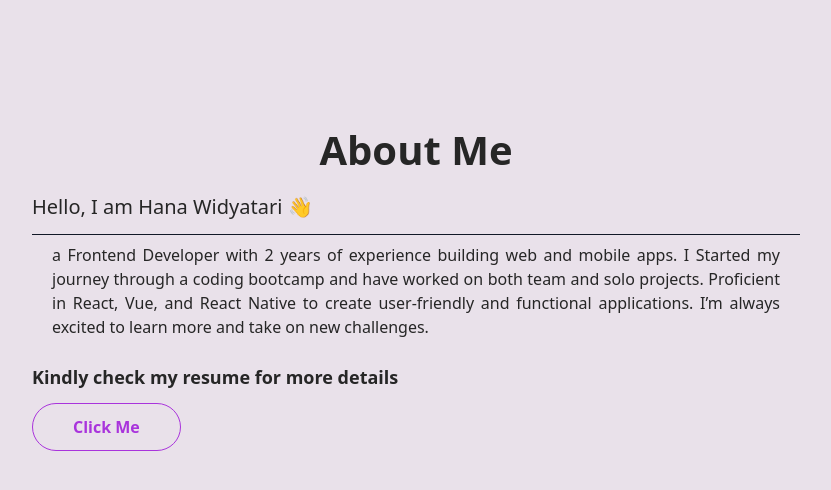
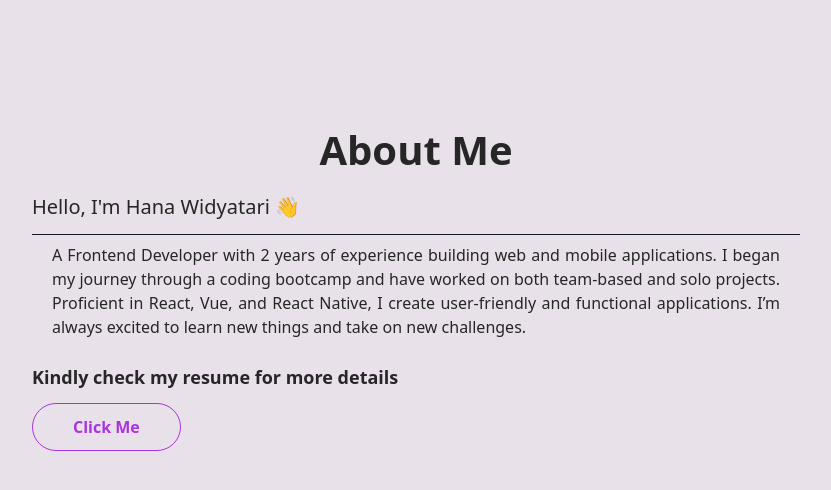
Before and after one commit to hanaw23/hanawidyatari, a Next.js app: page /aboutMe in a window 1280 px wide. Shown: the top 490 px of the page, without its empty margins (224-1055 px from the left). Built offline with nearby package versions, Linux system fonts and the light colour scheme.

Commit message:
change wording

```diff
--- a/src/components/scrolls/ScrollProgress.jsx
+++ b/src/components/scrolls/ScrollProgress.jsx
@@ -17,6 +17,7 @@ export default function ScrollProgress() {
 
     return () => window.removeEventListener("scroll", onScroll);
   }, []);
+
   return (
     <div className="fixed top-0 left-0 h-[5px] w-screen bg-transparent z-[1000]">
       <div className="h-[5px] bg-gradient-to-r from-[#b01436] via-[#a809ab] to-[#1365d1]" style={{ width: `${scrollTop}%` }} />
--- a/src/pages/aboutMe/index.jsx
+++ b/src/pages/aboutMe/index.jsx
@@ -5,12 +5,12 @@ export default function AboutMePage() {
         <h1 className="mt-10 text-[40px] font-semibold">About Me</h1>
       </div>
       <div className="flex flex-1 flex-col justify-center text-center lg:text-justify pb-20 px-[20%]">
-        <h3 className="text-[20px] py-3">Hello, I am Hana Widyatari 👋</h3>
+        <h3 className="text-[20px] py-3">Hello, I'm Hana Widyatari 👋</h3>
         <hr className="dark:border-gray-50 border-gray-900" />
 
         <p className="mt-2 lg:px-5  text-justify">
-          a Frontend Developer with 2 years of experience building web and mobile apps. I Started my journey through a coding bootcamp and have worked on both team and solo projects. Proficient in React, Vue, and React Native to create
-          user-friendly and functional applications. I’m always excited to learn more and take on new challenges.
+          A Frontend Developer with 2 years of experience building web and mobile applications. I began my journey through a coding bootcamp and have worked on both team-based and solo projects. Proficient in React, Vue, and React Native, I
+          create user-friendly and functional applications. I’m always excited to learn new things and take on new challenges.
         </p>
 
         <div className="mt-6">
```
